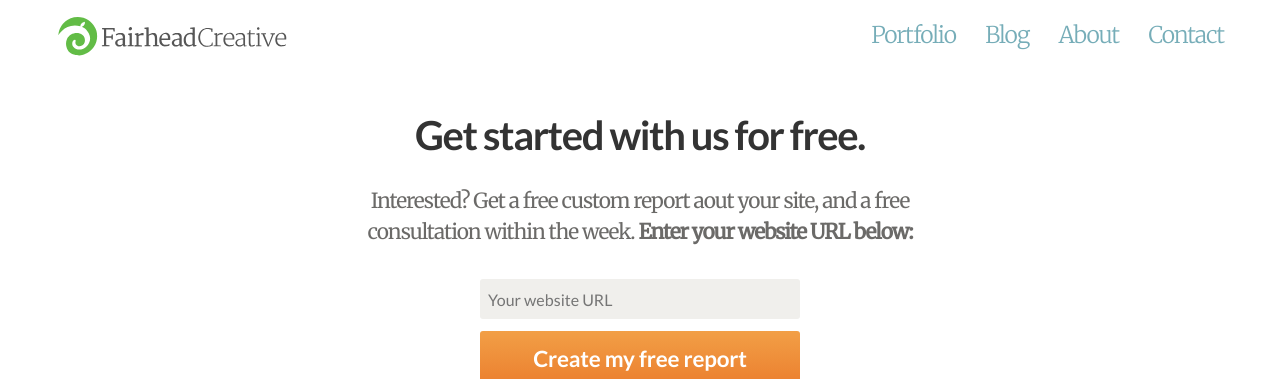
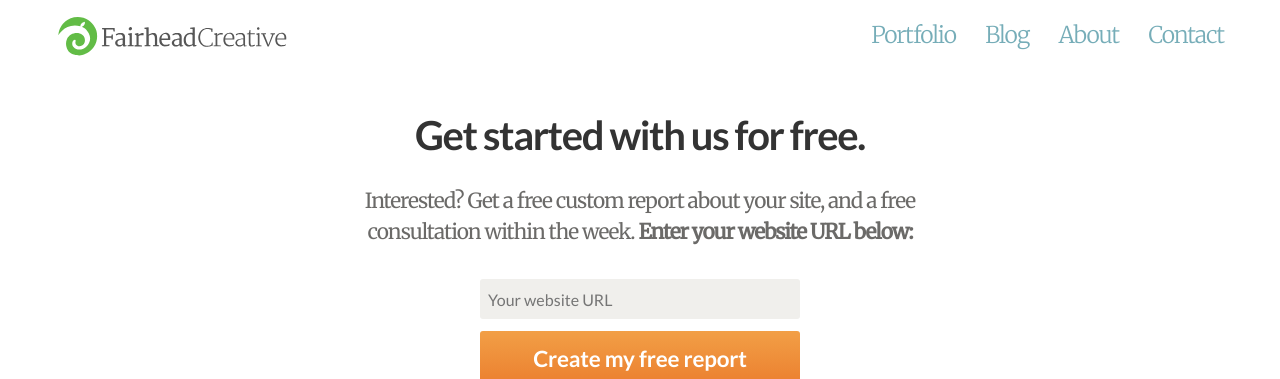
Before and after one commit to fairheadcreative/fairheadcreative, a Jekyll site: the page built from report.html, in a window 1280 px wide. Shown: the top 379 px of the page. Built offline with Jekyll 4.4.1, drawn with Linux system fonts in a browser that asks for light colours; Markdown is read by kramdown in place of the engine named in the settings; comment, search, counter and statistics services are not loaded.

Commit message:
Fix Report typo

```diff
--- a/report.html
+++ b/report.html
@@ -8,7 +8,7 @@ permalink: report/
 <div class="single">
   <header>
     <h1>Get started with us for free.</h1>
-    <p>Interested? Get a free custom report aout your site, and a free consultation within the week. <strong>Enter your website URL below:</strong></p>
+    <p>Interested? Get a free custom report about your site, and a free consultation within the week. <strong>Enter your website URL below:</strong></p>
   </header>
 
   <form class="">
--- a/studies/zurb.html
+++ b/studies/zurb.html
@@ -21,7 +21,7 @@ class: zurb study
 
       <p>The challenge: bring the frameworks to life with cheeky, memorable personalities to represent them. Starting with the Foundation framework, we worked alongside ZURB to breathe life into a Yeti character that now represents the project.</p>
 
-      <p>We dived deep into the characters, conveying the essence of each framework in each character. For example, the Squid (“Inky”) that represents their email templating framework demonstrates uses her many tentacles to keep track of the many email clients she must cater for.</p>
+      <p>We dived deep into the characters, conveying the essence of each framework in each character. For example, the Squid (“Inky”) that represents their email templating framework, uses her many tentacles to keep track of the many email clients she must cater for.</p>
 
       <p>Similarly, the application development framework does a lot of heavy lifting for developers, and so is represented as a more muscular version of the Yeti, which represents the standard framework.</p>
 
```
